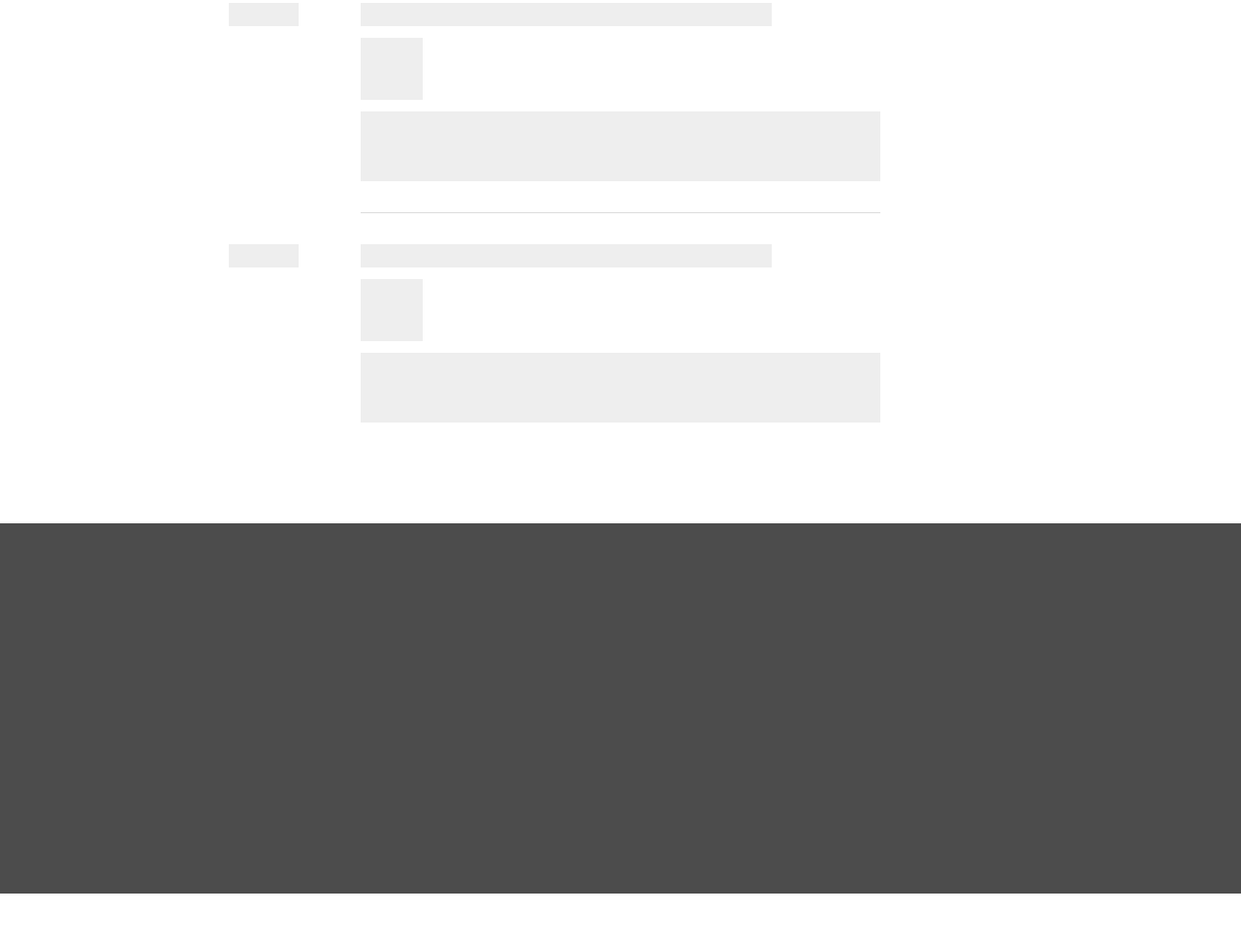
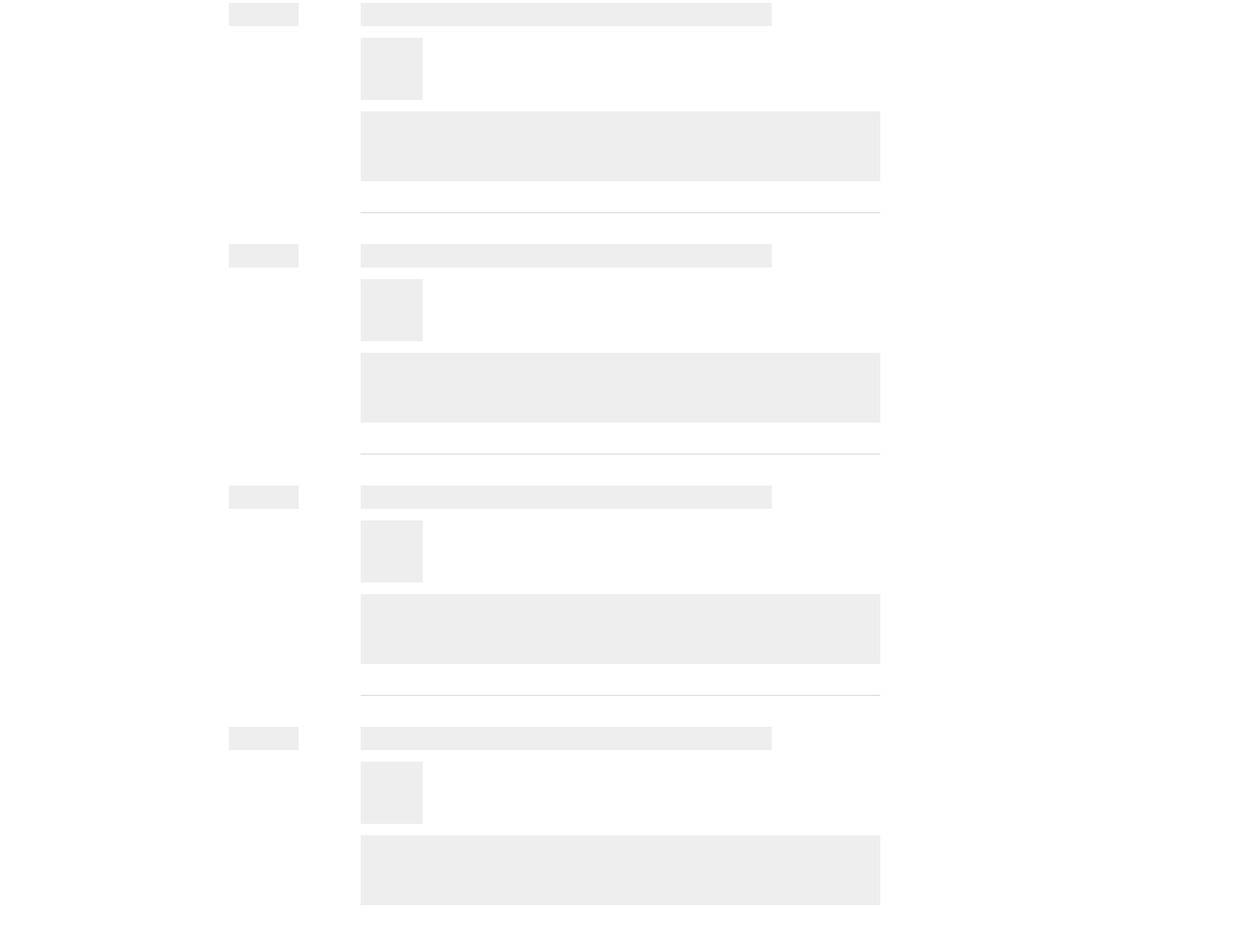
Before and after one commit to simonsinclair/lo-fi-stream-notifications, a plain HTML site: page index.html in a window 1280 px wide. Shown: the part 2112-3084 px from the top of the page at 97% size. Before the commit the page ends 3034 px from the top, so only its background shows below. Drawn offline with Linux system fonts and the light colour scheme.

```diff
--- a/index.html
+++ b/index.html
@@ -117,6 +117,26 @@
             </div>
           </div>
 
+          <div class="stream__unit">
+            <div class="ph unit__timestamp"></div>
+            <div class="unit__article">
+              <div class="ph unit__title"></div>
+              <div class="ph unit__author"></div>
+              <div class="ph unit__body"></div>
+              <div class="unit__sep"></div>
+            </div>
+          </div>
+
+          <div class="stream__unit">
+            <div class="ph unit__timestamp"></div>
+            <div class="unit__article">
+              <div class="ph unit__title"></div>
+              <div class="ph unit__author"></div>
+              <div class="ph unit__body"></div>
+              <div class="unit__sep"></div>
+            </div>
+          </div>
+
           <!-- Last unit, no sep -->
           <div class="stream__unit">
             <div class="ph unit__timestamp"></div>
```
